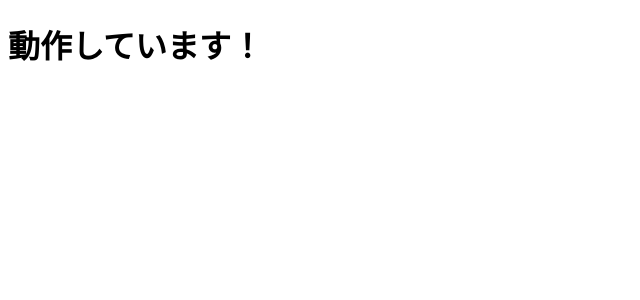
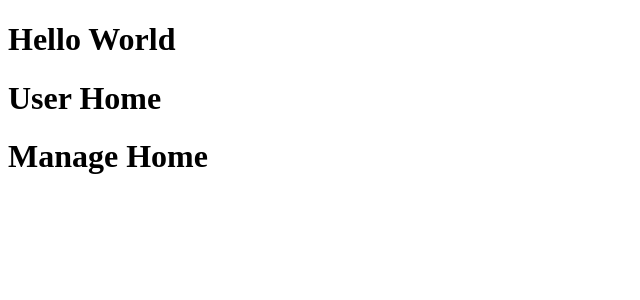
Before and after one commit to KHashimoto3/ApartmentBillingPortal, a React (Create React App) app in the folder front/: page / in a window 1280 px wide. Shown: the top 300 px of the page, without its empty margins (0-640 px from the left). Built offline with nearby package versions, Linux system fonts and the light colour scheme.

Commit message:
ユーザ（被請求者）と管理者（請求者）の2つのホームコンポーネントを作った。

```diff
--- a/front/src/App.tsx
+++ b/front/src/App.tsx
@@ -1,9 +1,14 @@
 import React from 'react';
+
+import {UserHome} from './components/UserHome';
+import {ManageHome} from './components/ManageHome';
 
 function App() {
   return (
     <div className="App">
-      <h1>動作しています！</h1>
+      <h1>Hello World</h1>
+      <UserHome />
+      <ManageHome />
     </div>
   );
 }
--- /dev/null
+++ b/front/src/components/ManageHome.tsx
@@ -0,0 +1,7 @@
+export const ManageHome = () => {
+    return (
+        <div>
+            <h1>Manage Home</h1>
+        </div>
+    )
+}
--- /dev/null
+++ b/front/src/components/UserHome.tsx
@@ -0,0 +1,7 @@
+export const UserHome = () => {
+    return (
+        <div>
+            <h1>User Home</h1>
+        </div>
+    );
+}
```
